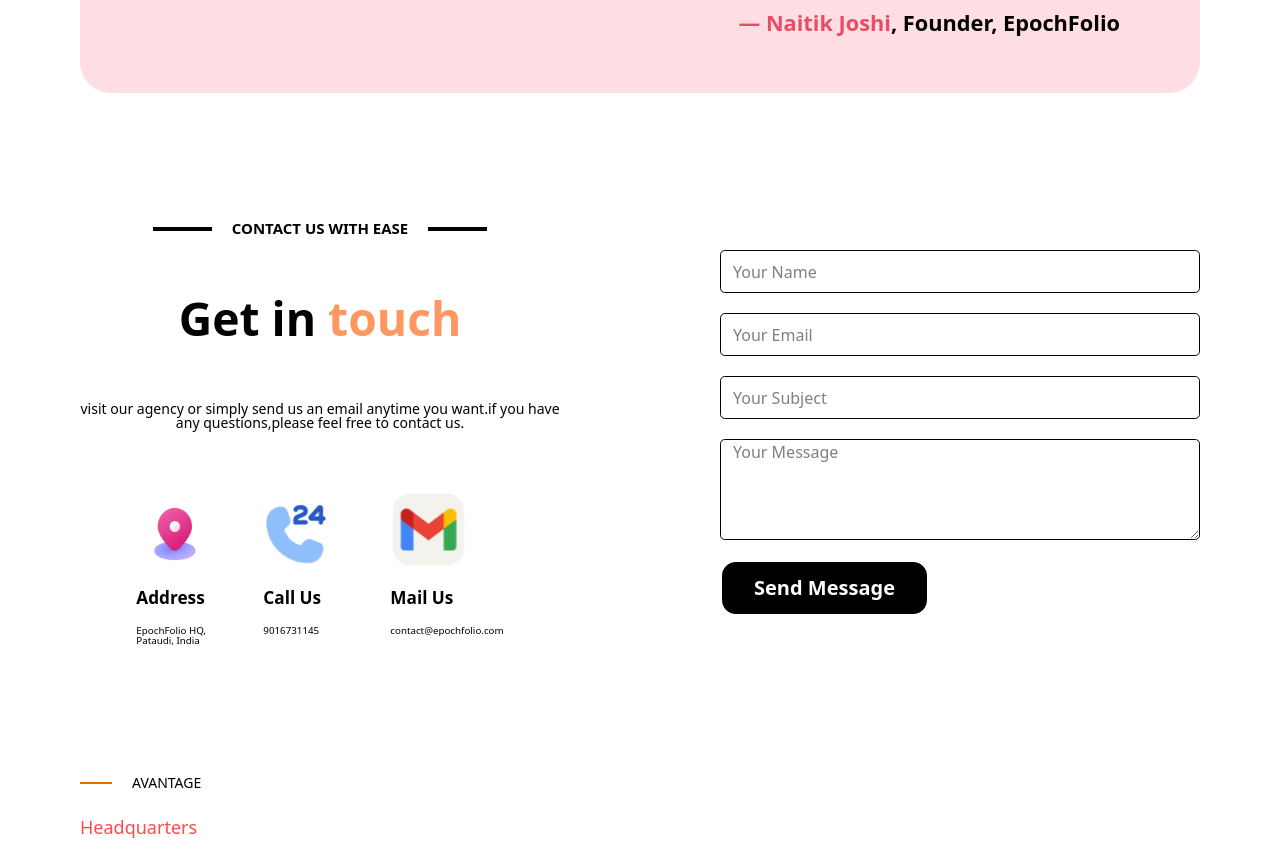
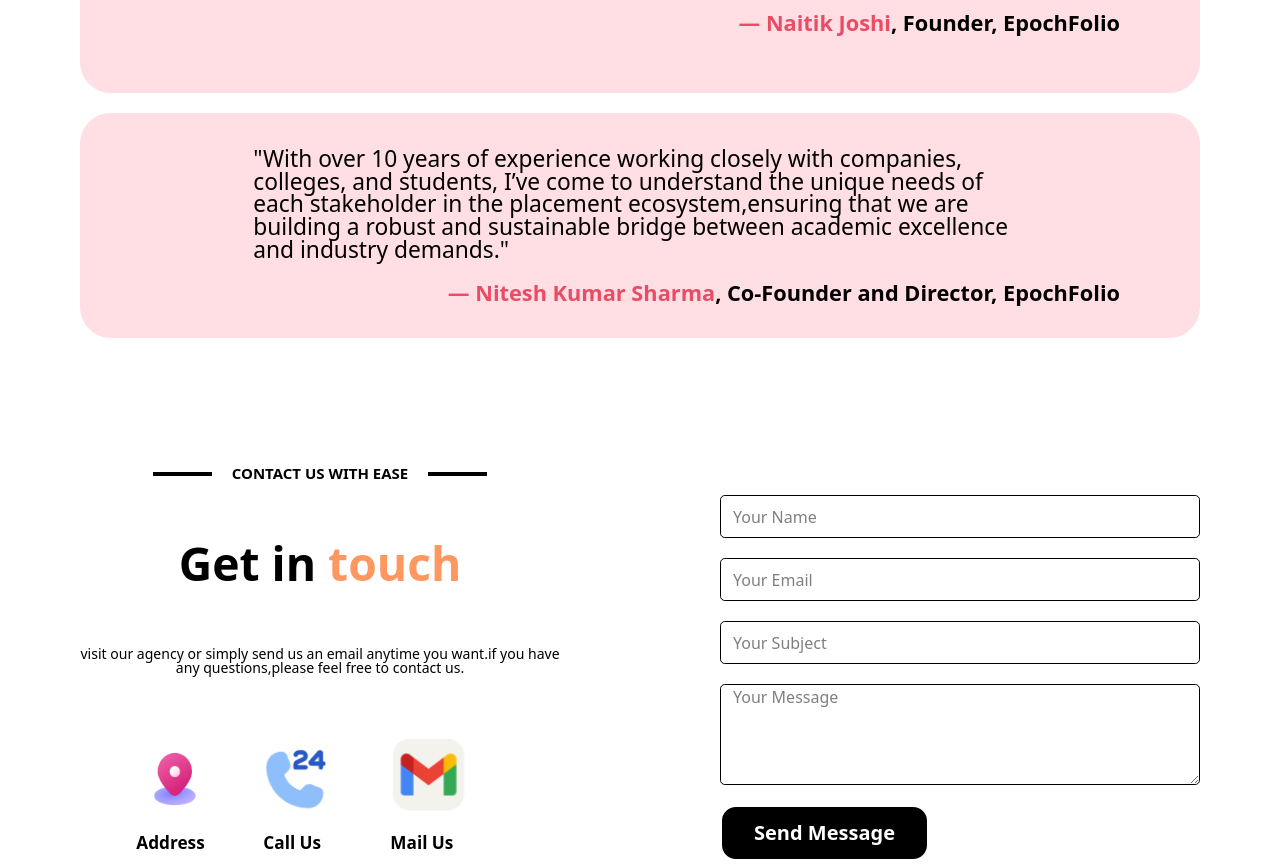
Before and after one commit to Nidhi28fg/eportfolio-website, a React (Vite) app: page /about-us in a window 1280 px wide. Shown: the part 3459-4325 px from the top of the page. Built offline with nearby package versions, Linux system fonts and the light colour scheme.

Commit message:
service page

```diff
--- a/src/component/About Us/About.jsx
+++ b/src/component/About Us/About.jsx
@@ -154,6 +154,18 @@ const About = () => {
           </p>
         </div>
       </div>
+      <div className="h-[225px] top-[3349.18px] flex flex-col items-center justify-center left-[88.15px] rounded-[30.67px] rotate-0 opacity-100 bg-[#FF1C3F24] mx-20 my-5 ">
+        <p className="w-[773.5628662109375px] top-[58.36px] left-[140.47px] rotate-0 opacity-100 font-alexandria font-normal text-[22.75px] leading-[100%] tracking-[0%]">
+         "With over 10 years of experience working closely with companies, colleges, and students, I’ve come to understand the unique needs of each stakeholder in the placement ecosystem,ensuring that we are building a robust and sustainable bridge between academic excellence and industry demands."
+        </p>
+        <div className="flex w-full justify-end px-20 pt-5">
+          <p className="font-alexandria font-bold text-[21.76px] leading-[100%] tracking-[0%]">
+            {" "}
+            <span className="text-[#E94D65]">— Nitesh Kumar Sharma</span>, Co-Founder and Director,
+            EpochFolio
+          </p>
+        </div>
+      </div>
 
       {/* contact us */}
       <div className="flex mx-20 my-10 justify-center items-center h-[600px] gap-40">
```
